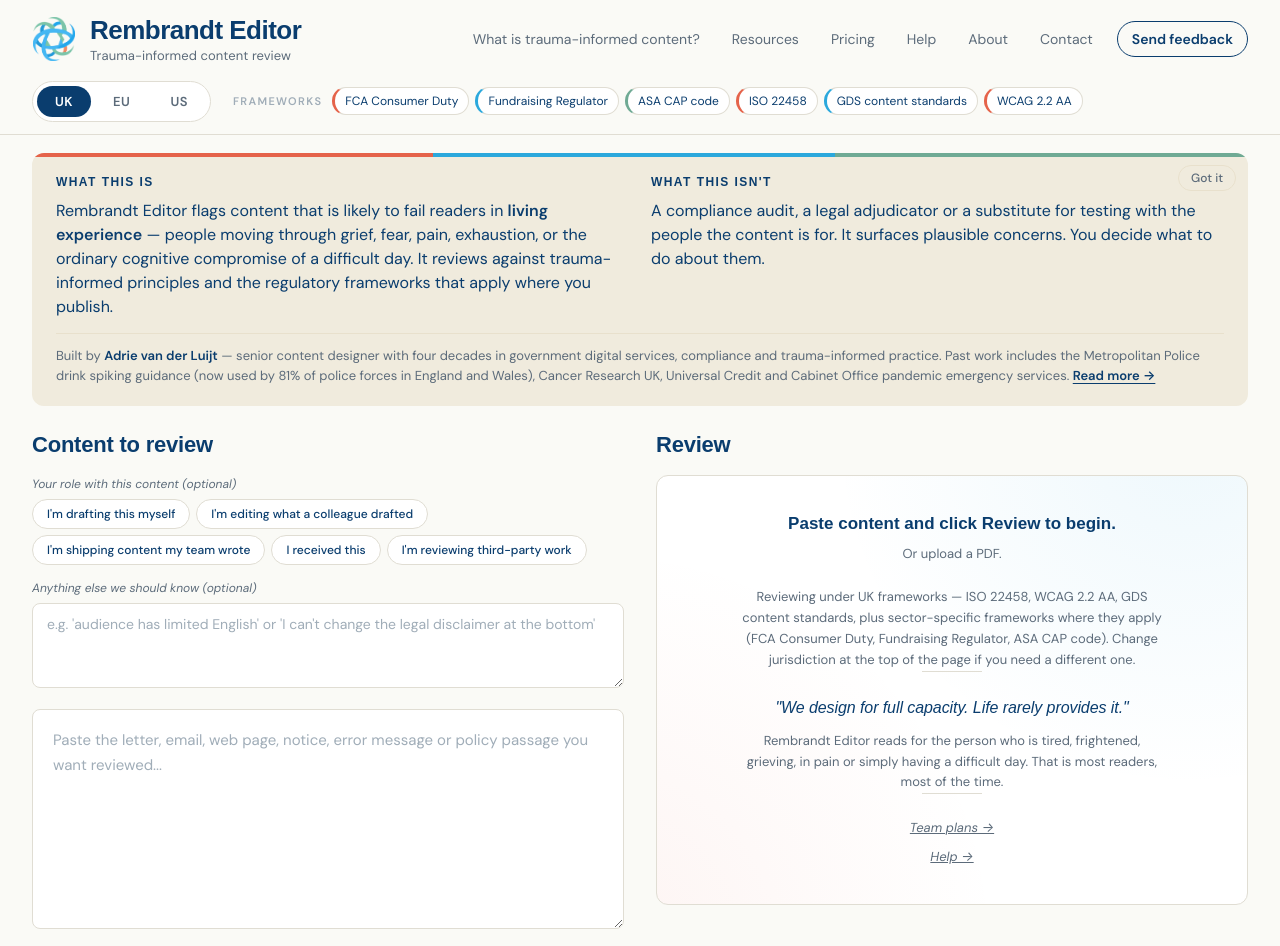
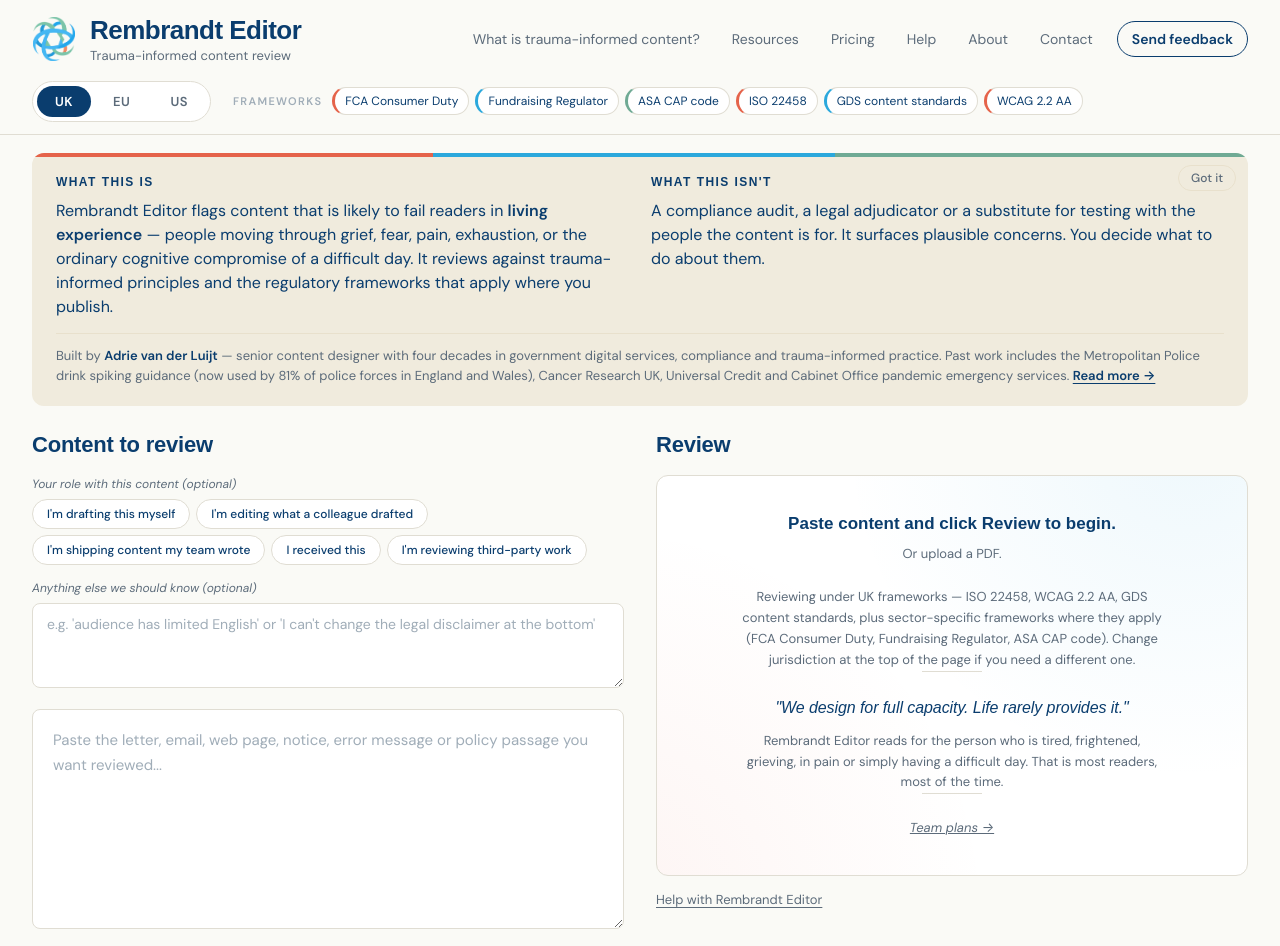
Before and after one commit to adrievdluijt/ttic-rembrandt, a React (Vite) app: page / in a window 1280 px wide. Shown: the top 946 px of the page. Built offline with nearby package versions, Linux system fonts and the light colour scheme; a web font is replaced by a local one.

Commit message:
Update App.jsx

```diff
--- a/src/App.jsx
+++ b/src/App.jsx
@@ -748,6 +748,14 @@
     }
     .rb-about-show:hover { color: var(--ink); }
 
+    .rb-help-link {
+      display: inline-block; margin: 14px 0 0;
+      color: var(--muted); font-size: 13px;
+      text-decoration: underline; text-underline-offset: 3px;
+    }
+    .rb-help-link:hover { color: var(--ink); }
+    .rb-help-link:focus-visible { outline: 2px solid var(--primary); outline-offset: 2px; border-radius: 2px; }
+
     /* ---- Main grid ---- */
     .rb-main {
       max-width: 1280px; margin: 0 auto;
@@ -1507,9 +1515,6 @@
                 <div className="rb-empty-divider" aria-hidden="true" />
                 <p className="rb-empty-body">
                   <a href={`${SITE}/rembrandt-editor-plus/`} target="_blank" rel="noopener noreferrer"><i>Team plans →</i></a>
-                </p>
-                <p className="rb-empty-body" style={{ marginTop: 8 }}>
-                  <a href={`${SITE}/help/`} target="_blank" rel="noopener noreferrer"><i>Help →</i></a>
                 </p>
               </div>
             </div>
@@ -1658,6 +1663,15 @@
               )}
             </div>
           )}
+
+          <a
+            href={`${SITE}/help/`}
+            target="_blank"
+            rel="noopener noreferrer"
+            className="rb-help-link"
+          >
+            Help with Rembrandt Editor
+          </a>
         </section>
       </main>
 
```
